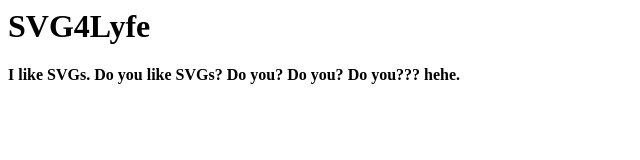
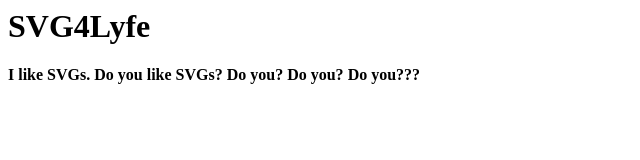
Before and after one commit to Animatey/Animatey, a plain HTML site: page index.html in a window 1280 px wide. Shown: the full height of the page, 0-640 px from the left. Drawn offline with Linux system fonts and the light colour scheme.

Commit message:
Update index.html

```diff
--- a/index.html
+++ b/index.html
@@ -10,7 +10,6 @@
 <b>I like SVGs. Do you like SVGs? Do you? Do you? <strong>Do
 you???</strong><b>
 
-<b> hehe.<b>
 </body>
 
 
```
